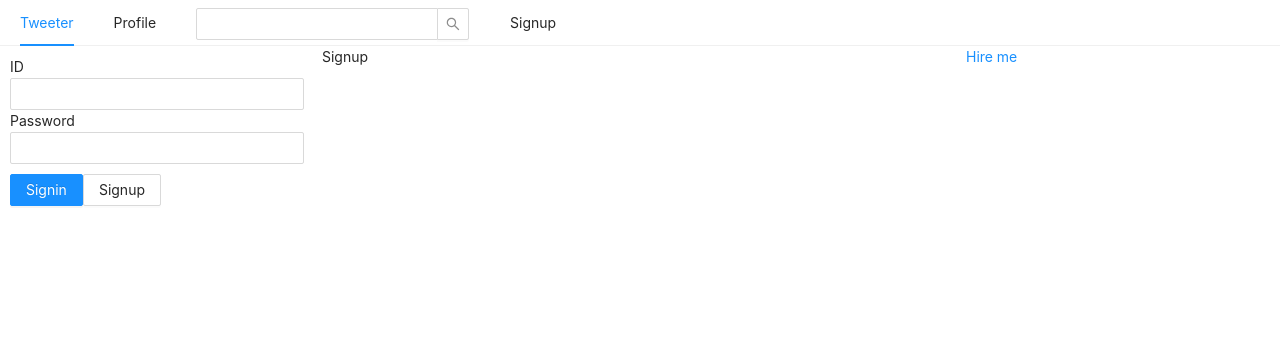
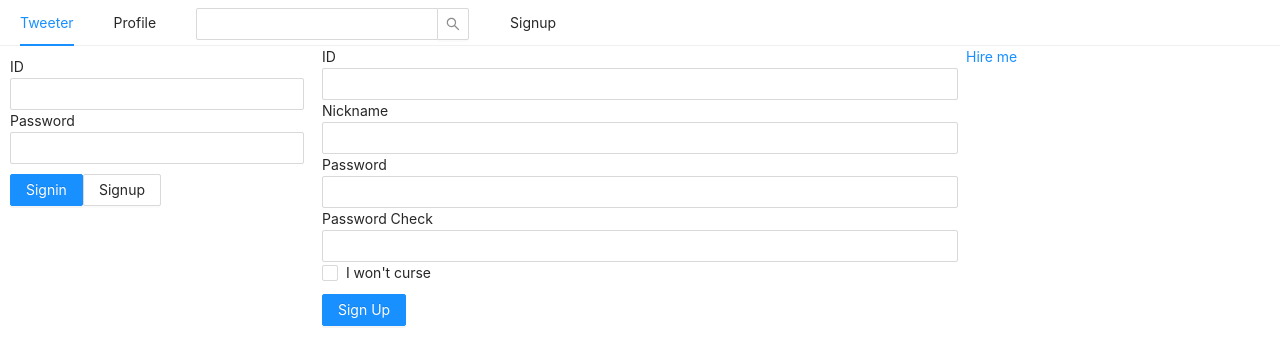
Before and after one commit to MinwooJJ/twitter-clone, a Next.js app: page /signup in a window 1280 px wide. Shown: the top 364 px of the page. Built offline with nearby package versions, Linux system fonts and the light colour scheme.

Commit message:
Add signup form

```diff
--- a/components/SigninForm.js
+++ b/components/SigninForm.js
@@ -1,5 +1,6 @@
-import React, { useState, useCallback } from 'react';
+import React, { useCallback } from 'react';
 import { Form, Input, Button } from 'antd';
+import useInput from '../hooks/useInput';
 import Link from 'next/link';
 import styled from 'styled-components';
 import PropTypes from 'prop-types';
@@ -13,16 +14,8 @@
 `;
 
 function SigninForm({ setIsSignedIn }) {
-  const [id, setId] = useState('');
-  const [password, setPassword] = useState('');
-
-  const onChangeId = useCallback((e) => {
-    setId(e.target.value);
-  }, []);
-
-  const onChangePassword = useCallback((e) => {
-    setPassword(e.target.value);
-  }, []);
+  const [id, onChangeId] = useInput('');
+  const [password, onChangePassword] = useInput('');
 
   const onSubmitForm = useCallback(() => {
     console.log(id, password);
--- /dev/null
+++ b/hooks/useInput.js
@@ -0,0 +1,11 @@
+import { useState, useCallback } from 'react';
+
+export default (initialValue = null) => {
+  const [value, setValue] = useState(initialValue);
+
+  const handler = useCallback((e) => {
+    setValue(e.target.value);
+  }, []);
+
+  return [value, handler];
+};
--- a/pages/signup.js
+++ b/pages/signup.js
@@ -1,15 +1,111 @@
-import React from 'react';
+import React, { useCallback, useState } from 'react';
+import useInput from '../hooks/useInput';
 import AppLayout from '../components/AppLayout';
 import Head from 'next/head';
+import styled from 'styled-components';
+import { Button, Checkbox, Form, Input } from 'antd';
+
+const ErrorMessage = styled.div`
+  color: red;
+`;
 
 function Signup() {
+  const [id, onChangeId] = useInput('');
+  const [nickname, onChangeNickname] = useInput('');
+  const [password, onChangePassword] = useInput('');
+  const [passwordCheck, setPasswordCheck] = useState('');
+  const [passwordError, setPasswordError] = useState(false);
+  const [termError, setTermError] = useState(false);
+  const [term, setTerm] = useState('');
+
+  const onChangeTerm = useCallback((e) => {
+    setTerm(e.target.checked);
+    setTermError(false);
+  }, []);
+
+  const onChangePasswordCheck = useCallback(
+    (e) => {
+      setPasswordCheck(e.target.value);
+      setPasswordError(e.target.value !== password);
+    },
+    [password]
+  );
+
+  const onSubmit = useCallback(() => {
+    if (password !== passwordCheck) {
+      return setPasswordError(true);
+    }
+
+    if (!term) {
+      return setTermError(true);
+    }
+
+    console.log(id, nickname, password);
+  }, [password, passwordCheck, term, id, nickname]);
+
   return (
     <>
-      <Head>
-        <title>Signup | Tweeter</title>
-      </Head>
       <AppLayout>
-        <div>Signup</div>
+        <Head>
+          <title>Signup | Tweeter</title>
+        </Head>
+        <Form onFinish={onSubmit}>
+          <div>
+            <label htmlFor="user-id">ID</label>
+            <br />
+            <Input name="user-id" value={id} required onChange={onChangeId} />
+          </div>
+          <div>
+            <label htmlFor="user-nickname">Nickname</label>
+            <br />
+            <Input
+              name="user-nickname"
+              value={nickname}
+              required
+              onChange={onChangeNickname}
+            />
+          </div>
+          <div>
+            <label htmlFor="user-password">Password</label>
+            <br />
+            <Input
+              name="user-password"
+              type="password"
+              value={password}
+              required
+              onChange={onChangePassword}
+            />
+          </div>
+          <div>
+            <label htmlFor="user-password-check">Password Check</label>
+            <br />
+            <Input
+              name="user-password-check"
+              type="password"
+              value={passwordCheck}
+              required
+              onChange={onChangePasswordCheck}
+            />
+            {passwordError && (
+              <ErrorMessage style={{ color: 'red' }}>
+                Password does not match
+              </ErrorMessage>
+            )}
+          </div>
+          <div>
+            <Checkbox
+              name="user-term"
+              checked={term}
+              onChange={onChangeTerm}
+            >{`I won't curse`}</Checkbox>
+            {termError && <ErrorMessage>Required Field</ErrorMessage>}
+          </div>
+          <div style={{ marginTop: 10 }}>
+            <Button type="primary" htmlType="submit">
+              Sign Up
+            </Button>
+          </div>
+        </Form>
       </AppLayout>
     </>
   );
```
